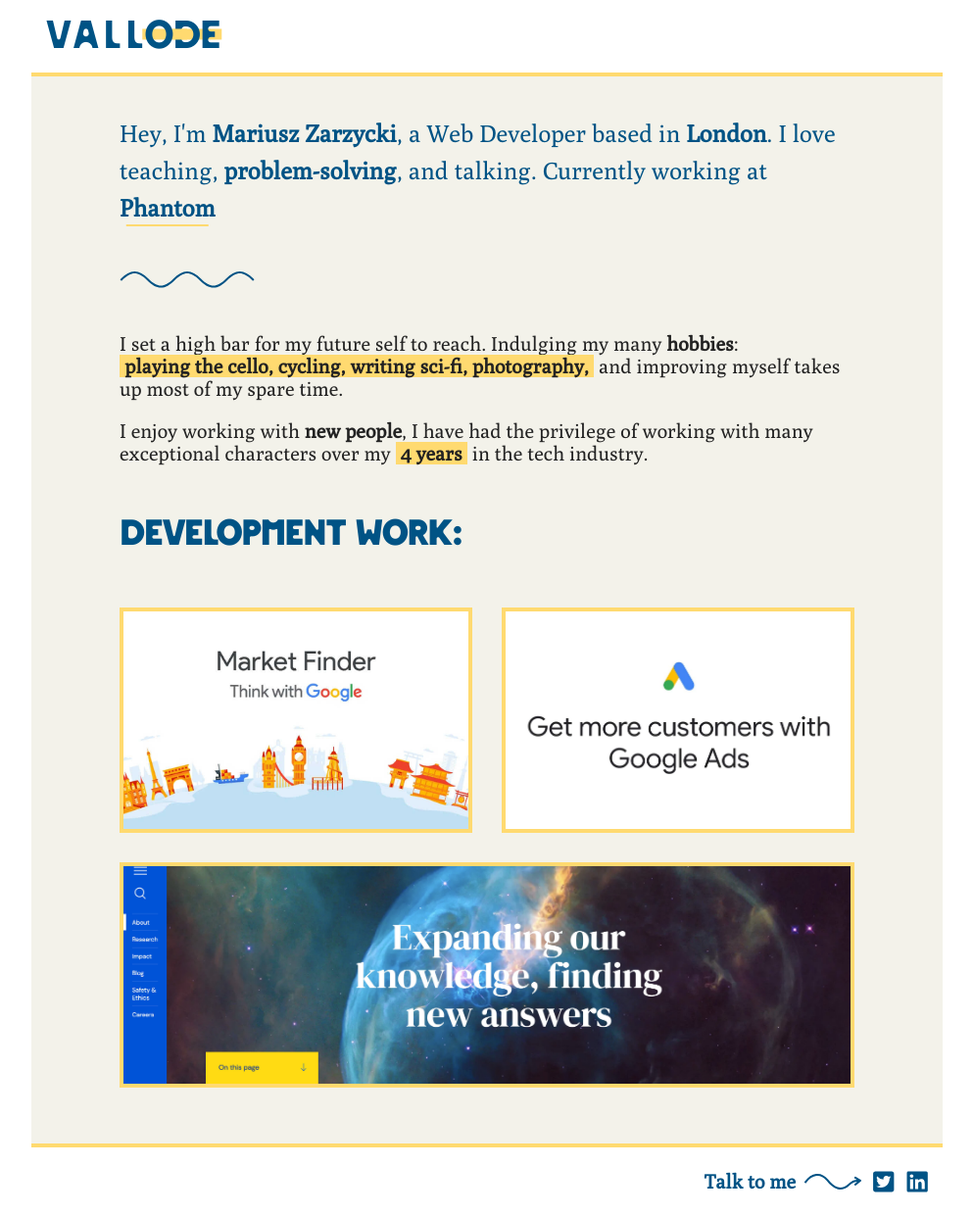
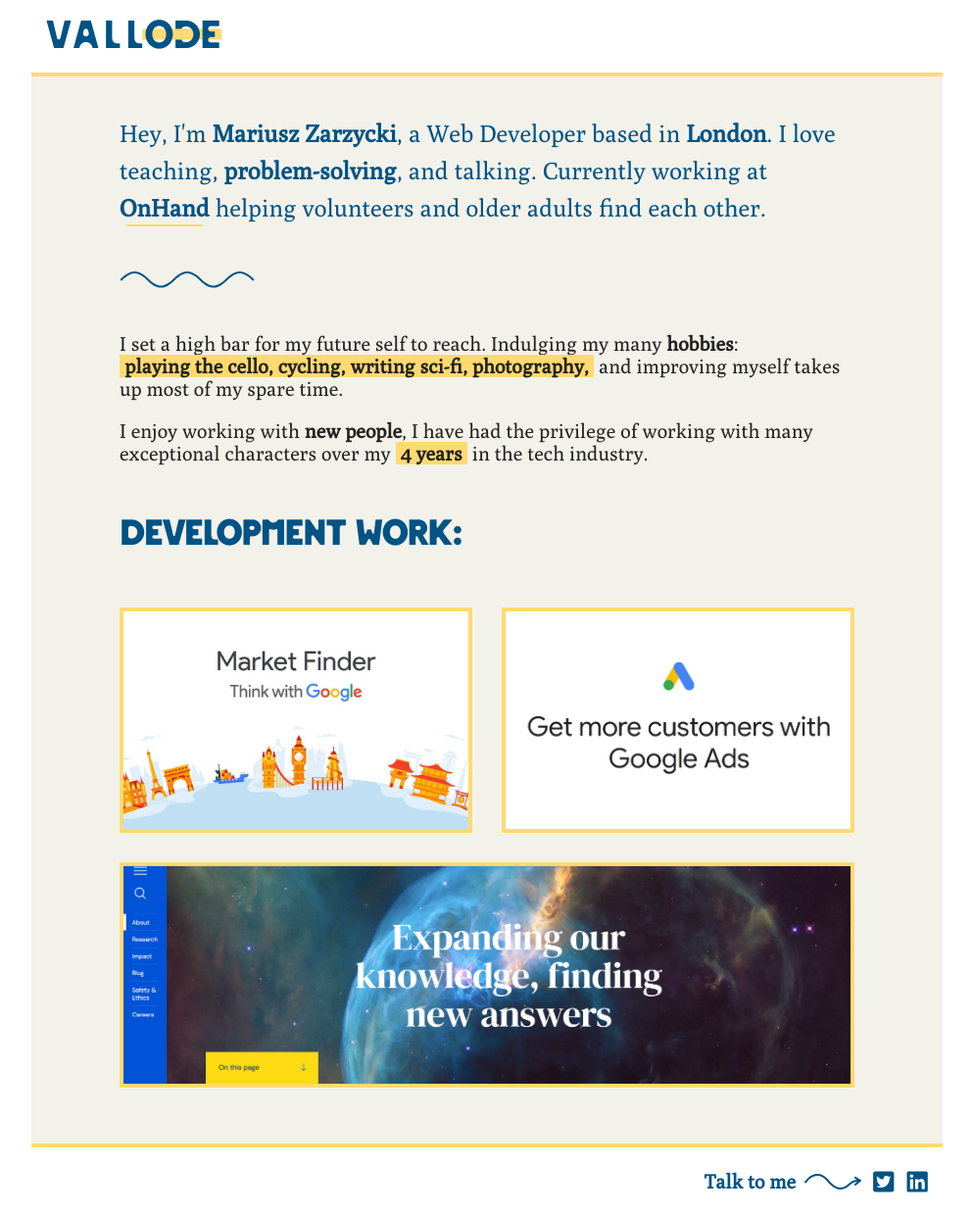
Before and after one commit to vallode/vallode.com, a Jekyll site: the page built from index.html, in a window 1280 px wide. Shown: the whole page at 98% size, without its empty margins (143-1136 px from the left). Built offline with Jekyll 4.4.1, drawn with Linux system fonts in a browser that asks for light colours.

Commit message:
Update place of work

```diff
--- a/index.html
+++ b/index.html
@@ -8,12 +8,13 @@
     Hey, I'm <b>Mariusz Zarzycki</b>, a Web Developer based in
     <b>London</b>. I love teaching, <b>problem-solving</b>, and
     talking. Currently working at
-    <a title="Phantom"
-       href="https://phantom.land/work/"
+    <a title="OnHand"
+       href="https://www.beonhand.co.uk/"
        target="_blank"
        rel="noreferrer noopener">
-      Phantom
+      OnHand
     </a>
+    helping volunteers and older adults find each other.
   </p>
 
   <hr>
```
